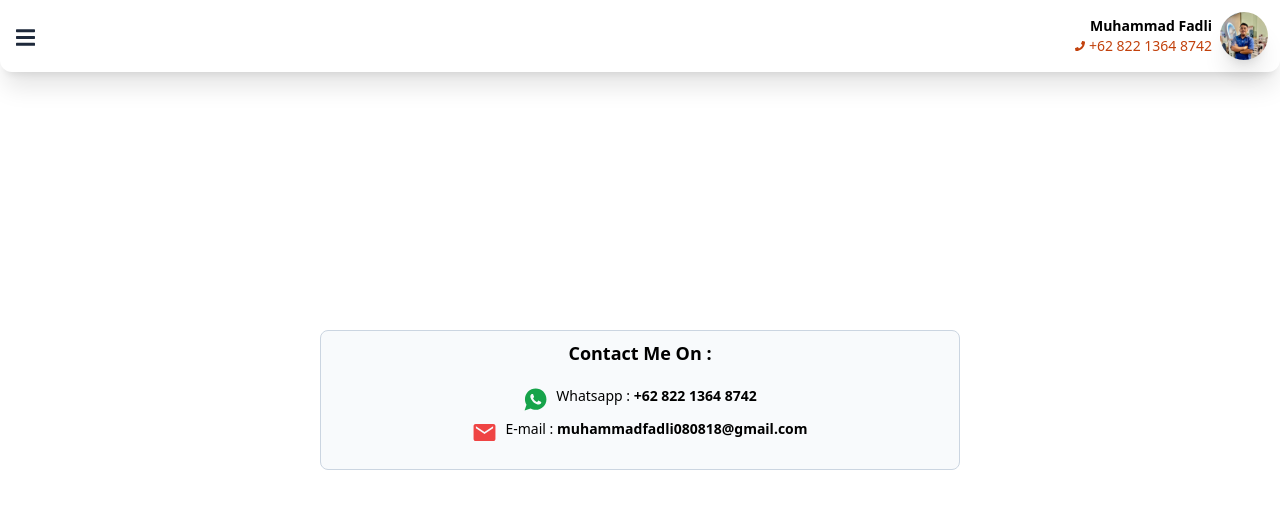
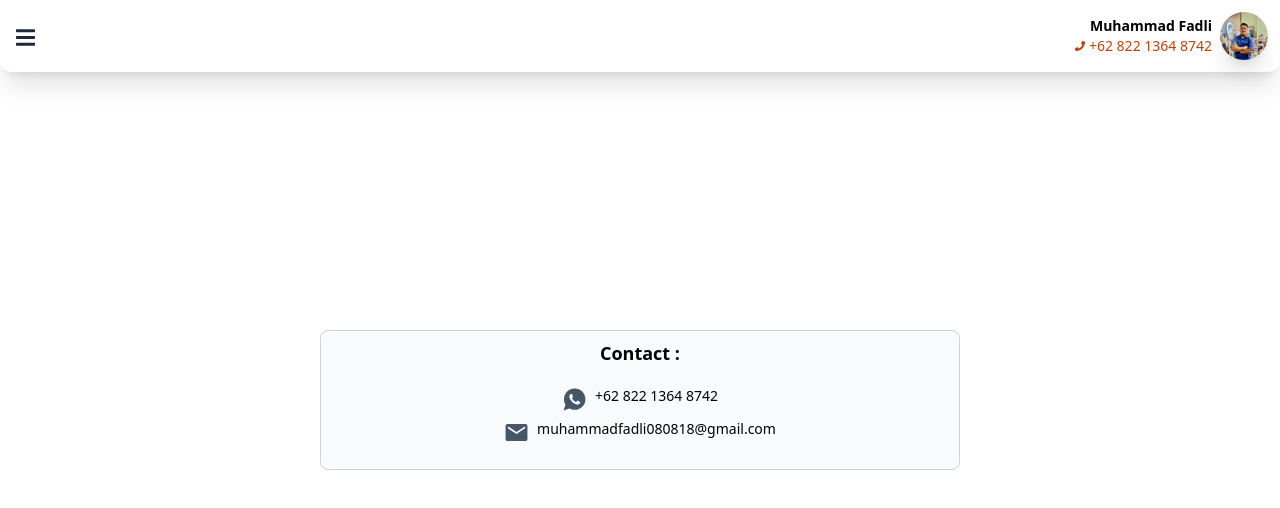
Before and after one commit to Fadli080818/my-portofolio, a React (Vite) app: page /contact in a window 1280 px wide. Shown: the top 508 px of the page. Built offline with nearby package versions, Linux system fonts and the light colour scheme.

Commit message:
Change Contact

```diff
--- a/src/components/ContactComp.jsx
+++ b/src/components/ContactComp.jsx
@@ -4,23 +4,14 @@ import { IoLogoWhatsapp, IoMdMail } from "react-icons/io";
 const ContactComp = () => {
   return (
     <div className=" bg-slate-50 w-11/12 md:w-2/4 border border-slate-300 h-auto rounded-lg p-2">
-      <h1 className="text-lg text-center font-semibold mb-3">
-        Contact Me On :
-      </h1>
+      <h1 className="text-lg text-center font-semibold mb-3">Contact :</h1>
       <div className="flex items-center justify-center text-sm">
-        <IoLogoWhatsapp size={25} className="mt-2 text-green-600" />
-        <p className="ml-2">
-          {" "}
-          Whatsapp : <span className="font-semibold">+62 822 1364 8742</span>
-        </p>
+        <IoLogoWhatsapp size={25} className="mt-2 text-slate-600" />
+        <p className="ml-2">+62 822 1364 8742</p>
       </div>
       <div className="flex items-center justify-center text-sm mb-4">
-        <IoMdMail size={25} className="mt-2 text-red-500" />
-        <p className="ml-2">
-          {" "}
-          E-mail :{" "}
-          <span className="font-semibold">muhammadfadli080818@gmail.com</span>
-        </p>
+        <IoMdMail size={25} className="mt-2 text-slate-600" />
+        <p className="ml-2">muhammadfadli080818@gmail.com</p>
       </div>
     </div>
   );
```
